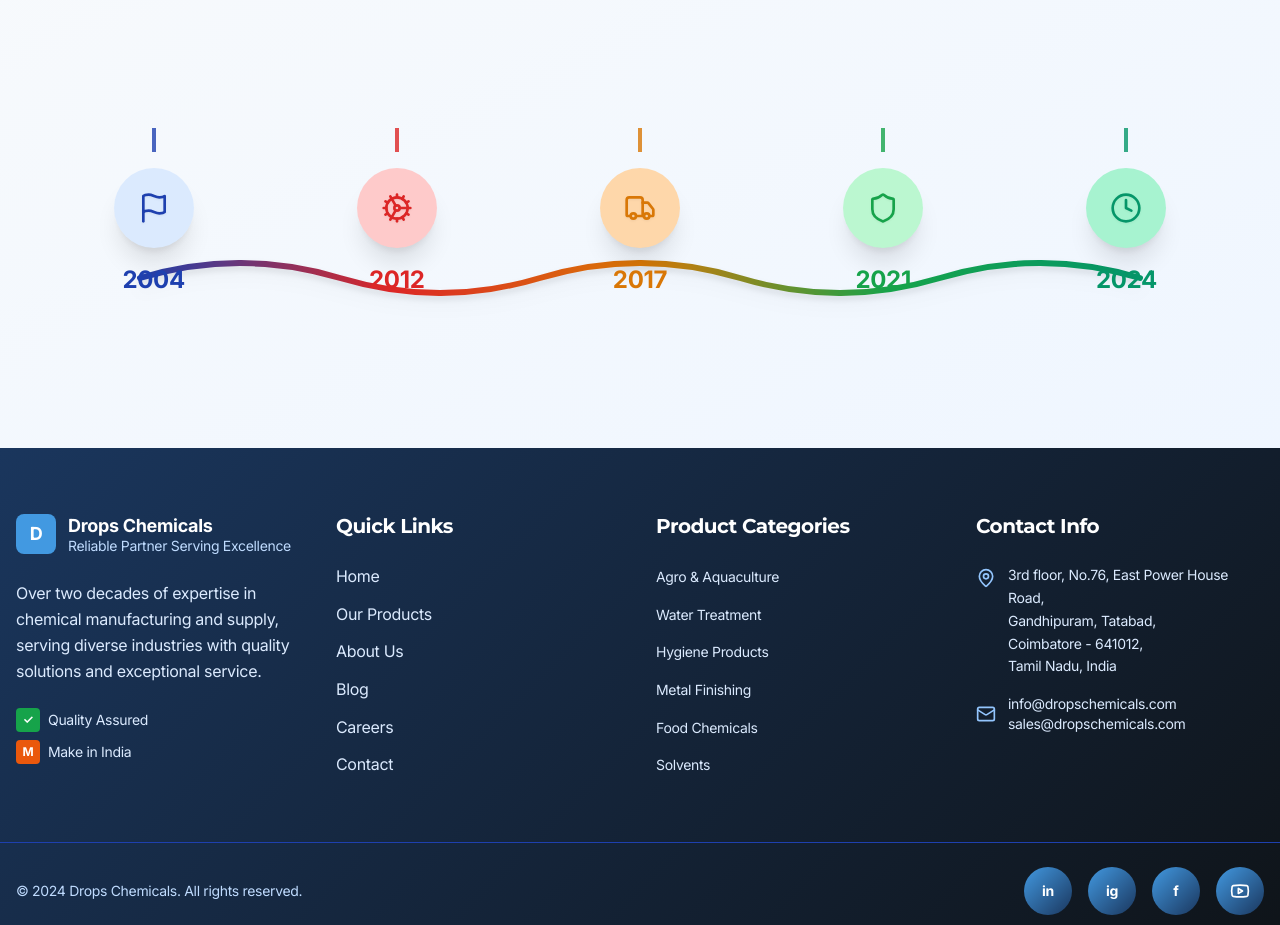
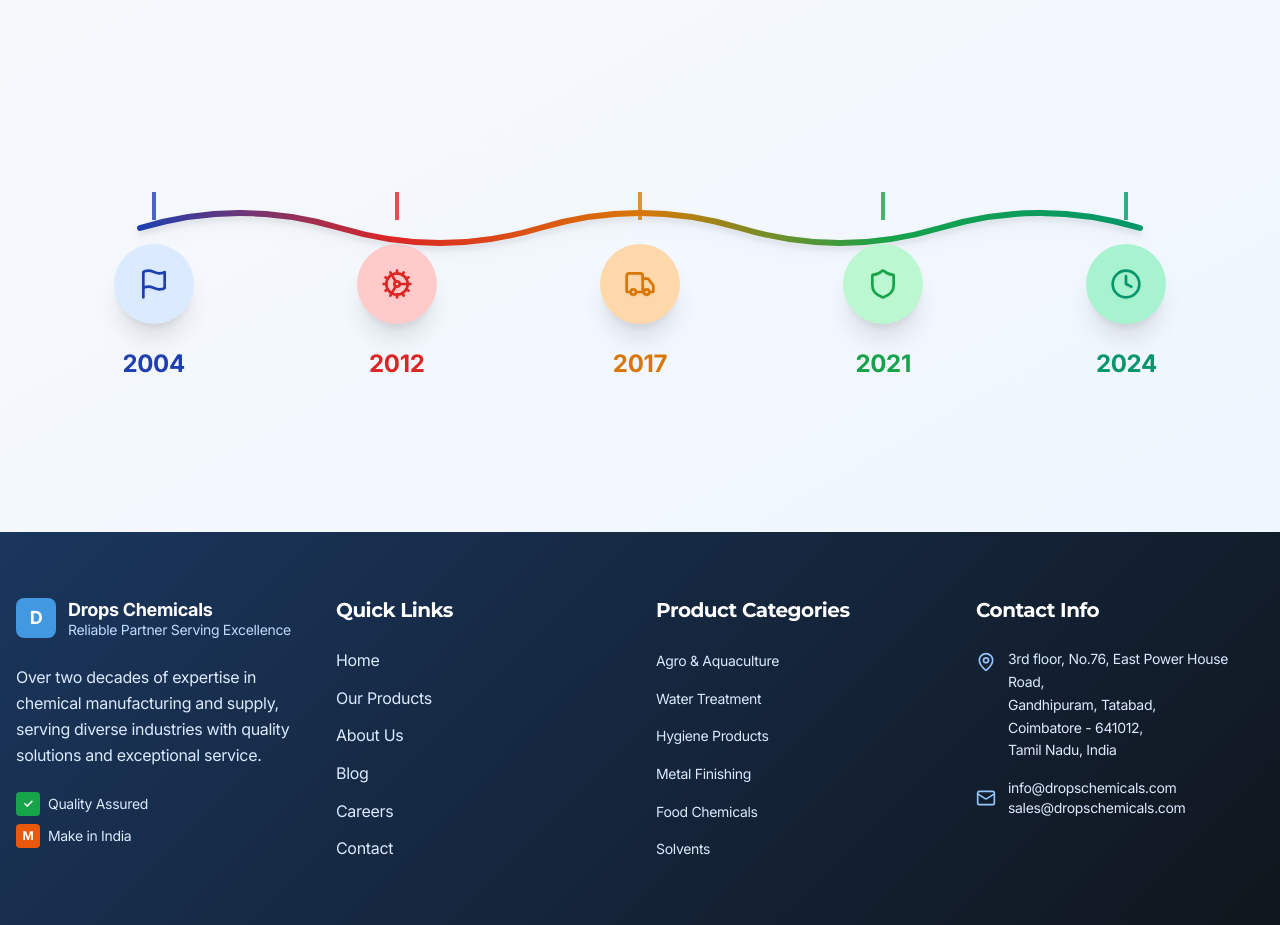
Before and after one commit to Anbarasu007dot/drops-chemical-spark, a React (Vite) app: page /about in a window 1280 px wide. Shown: the part 1883-2808 px from the top of the page. Built offline with nearby package versions, Linux system fonts and the light colour scheme.

Commit message:
Fix: Improve timeline spacing
Ensure the timeline path doesn't touch text and numbers, adding spacing.

```diff
--- a/src/components/InteractiveTimeline.tsx
+++ b/src/components/InteractiveTimeline.tsx
@@ -98,7 +98,7 @@ export const InteractiveTimeline = () => {
 
           <path
             ref={pathRef}
-            d="M 100 150 Q 200 120 300 150 Q 400 180 500 150 Q 600 120 700 150 Q 800 180 900 150 Q 1000 120 1100 150"
+            d="M 100 100 Q 200 70 300 100 Q 400 130 500 100 Q 600 70 700 100 Q 800 130 900 100 Q 1000 70 1100 100"
             fill="none"
             stroke="url(#timelineGradient)"
             strokeWidth="6"
@@ -108,7 +108,7 @@ export const InteractiveTimeline = () => {
           />
         </svg>
 
-        <div className="relative z-10 grid grid-cols-5 gap-0 h-300 items-center">
+        <div className="relative z-10 grid grid-cols-5 gap-0 h-300 items-center pt-16">
           {timelineData.map((milestone, index) => {
             const IconComponent = milestone.icon;
 
@@ -126,10 +126,10 @@ export const InteractiveTimeline = () => {
               >
                 {/* Vertical Line */}
                 <div
-                  className="w-1 mb-4 transition-all duration-300"
+                  className="w-1 mb-6 transition-all duration-300"
                   style={{
                     backgroundColor: milestone.color,
-                    height: hoveredIndex === index ? '28px' : '24px',
+                    height: hoveredIndex === index ? '32px' : '28px',
                     opacity: hoveredIndex === index ? 1 : 0.8
                   }}
                 />
@@ -161,7 +161,7 @@ export const InteractiveTimeline = () => {
 
                 {/* Year */}
                 <div
-                  className={`text-2xl font-bold mt-4 mb-2 transition-all duration-300 ${
+                  className={`text-2xl font-bold mt-6 mb-2 transition-all duration-300 ${
                     hoveredIndex === index ? 'scale-110 -translate-y-1' : 'scale-100'
                   }`}
                   style={{ color: milestone.color }}
@@ -171,7 +171,7 @@ export const InteractiveTimeline = () => {
 
                 {/* Tooltip Card */}
                 <div
-                  className={`absolute top-32 bg-white rounded-xl shadow-2xl p-4 w-64 border transition-all duration-300 ${
+                  className={`absolute top-40 bg-white rounded-xl shadow-2xl p-4 w-64 border transition-all duration-300 ${
                     hoveredIndex === index ? 'opacity-100 translate-y-0 scale-100' : 'opacity-0 translate-y-2 scale-95 pointer-events-none'
                   }`}
                   style={{ borderColor: milestone.color }}
```
